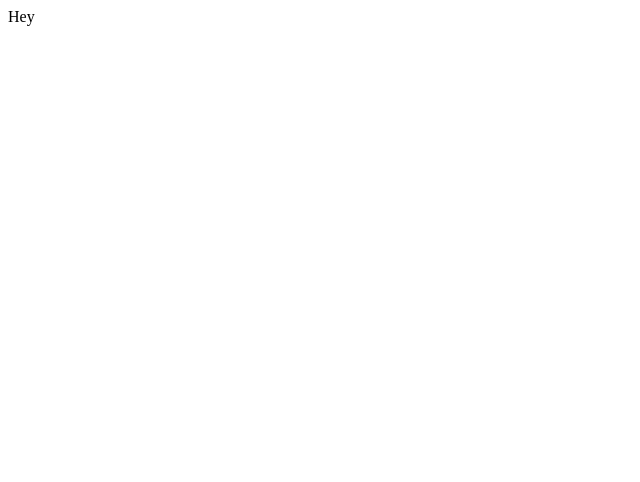
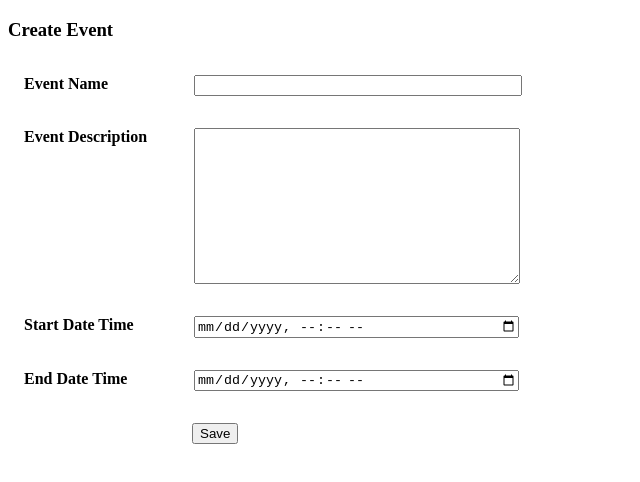
Before and after one commit to psahni/event_management_, a Next.js app: page /events/new in a window 1280 px wide. Shown: the top 482 px of the page, without its empty margins (0-640 px from the left). Built offline with nearby package versions, Linux system fonts and the light colour scheme.

Commit message:
Create event form setup

```diff
--- a/components/events/create.tsx
+++ b/components/events/create.tsx
@@ -1,3 +1,100 @@
-export default function Create() {
+import React from "react";
+import { useRouter } from 'next/router';
+import { useForm } from 'react-hook-form';
+import { yupResolver } from '@hookform/resolvers/yup';
+import * as Yup from 'yup';
+import { Event } from "types/event"
 
+export default function Create(props: { event: Event }) {
+  const router = useRouter();
+  const event = props?.event;
+
+  const validationSchema = Yup.object().shape({
+    eventName: Yup.string()
+        .required('Event Name is required'),
+    eventDescription: Yup.string()
+        .required('Event Description is required'),
+    startdatetime: Yup.date()
+        .required('Start Date Time is required'),
+    enddatetime: Yup.date().required('End Date Time is required')
+  });
+
+
+  const formOptions = { resolver: yupResolver(validationSchema) };
+  const { handleSubmit, formState } = useForm(formOptions);
+  const { errors } = formState;
+
+  async function onSubmit(data: any) {
+    console.log("data = ", data)
+
+    return false
+  }
+
+  return (
+    <div>
+      <h3>Create Event</h3>
+      <form onSubmit={handleSubmit(onSubmit)}>
+        <div className="row">
+          <div className="col">
+            <label className="label">Event Name</label>
+            <input name="eventName" type="text" className={`form-control`}></input>
+          </div>
+        </div>
+        <div className="row">
+          <div className="col">
+            <label className="label">Event Description</label>
+            <textarea name="eventDescription"  rows={10} className={`form-control`}></textarea>
+          </div>
+        </div>
+        <div className="row">
+          <div className="col">
+            <label className="label">Start Date Time</label>
+            <input type="datetime-local" id="startdatetime" className={`form-control`} name="startdatetime"></input>
+          </div>
+        </div>
+        <div className="row">
+          <div className="col">
+            <label className="label">End Date Time</label>
+            <input type="datetime-local" id="enddatetime" className={`form-control`} name="enddatetime"></input>
+          </div>
+        </div>
+        <div className="row">
+          <div className="col button">
+            <button type="submit" disabled={formState.isSubmitting} className="btn btn-primary me-2">
+              {
+                formState.isSubmitting && <span className="spinner-border spinner-border-sm me-1"></span>
+              }
+              Save
+            </button>
+          </div>
+        </div>
+      </form>
+      <style jsx>{`
+      .row {
+          display: flex;
+          padding: 1rem;
+          flex-direction: row;
+          .col {
+              display: flex;
+             .label {
+                font-weight: 600;
+                width: 150px;
+                display: inline-block;
+             }
+            &.button {
+              margin-left: 10.5rem;
+            }
+            .form-control {
+              &input {
+                height: 1.5rem;
+              }
+              margin-left: 20px;
+              width: 20rem;
+             }
+          }
+        }
+      `}
+    </style>
+    </div>
+  )
 }
--- a/package.json
+++ b/package.json
@@ -6,10 +6,13 @@
     "start": "next start"
   },
   "dependencies": {
+    "@hookform/resolvers": "^3.9.0",
     "mongoose": "^8.3.2",
     "next": "latest",
     "react": "^18.2.0",
-    "react-dom": "^18.2.0"
+    "react-dom": "^18.2.0",
+    "react-hook-form": "^7.52.1",
+    "yup": "^1.4.0"
   },
   "devDependencies": {
     "@types/node": "18.7.5",
--- a/pages/events/new.tsx
+++ b/pages/events/new.tsx
@@ -1,9 +1,11 @@
 import React from 'react'
+
+import Create from "components/events/create"
 
 export default function(){
   return (
     <div>
-      Hey
+      <Create/>
     </div>
   )
 }
--- a/types/event.ts
+++ b/types/event.ts
@@ -1,4 +1,7 @@
 export interface Event {
   _id: string
   name: string
+  description: string
+  startdatetime: Date
+  enddatetime: Date
 }
```
Also changed, not shown: pages/index.tsx (+18 -6 lines), 1 other file (tests, documents, lock files or other folders).
